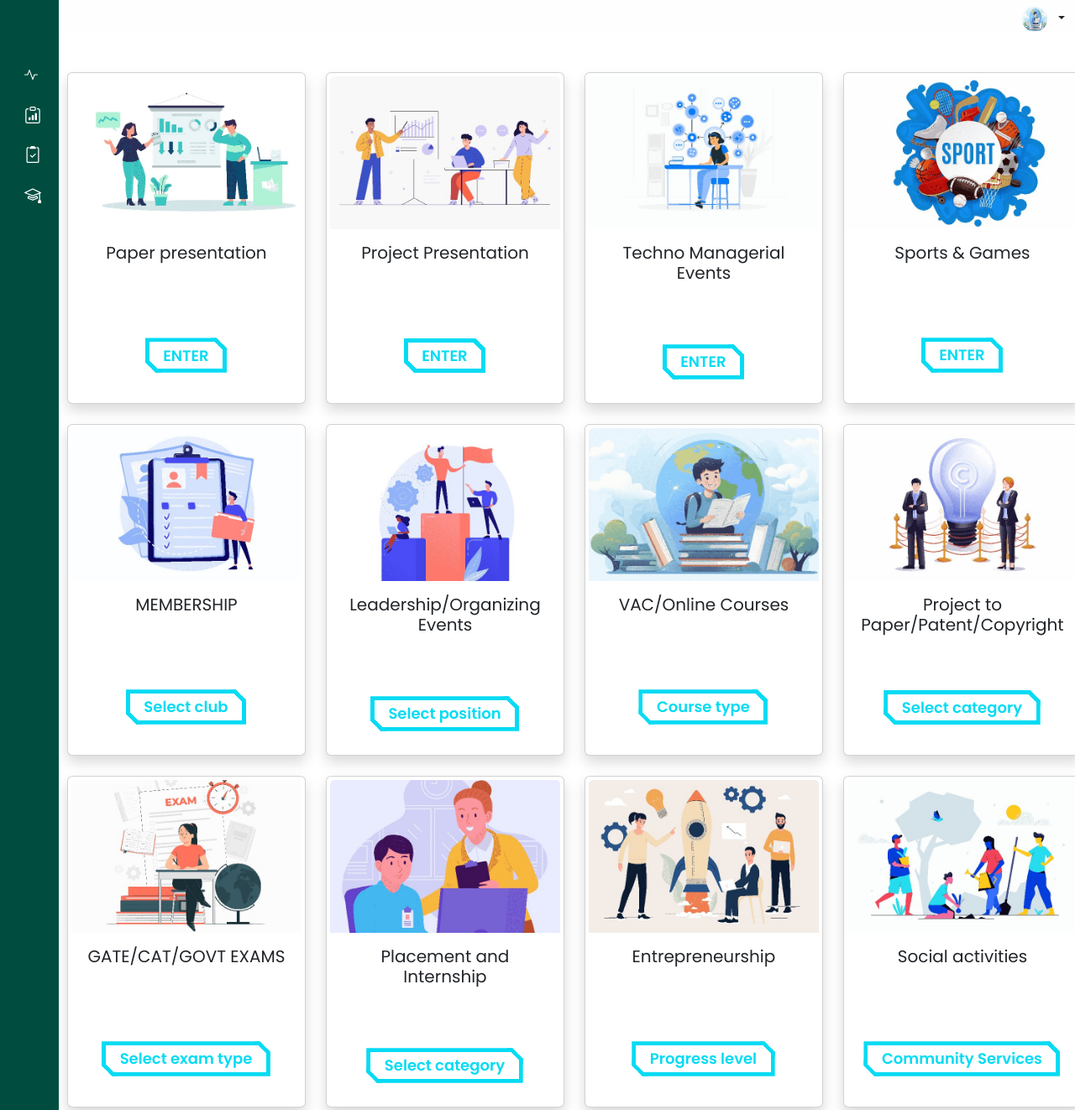
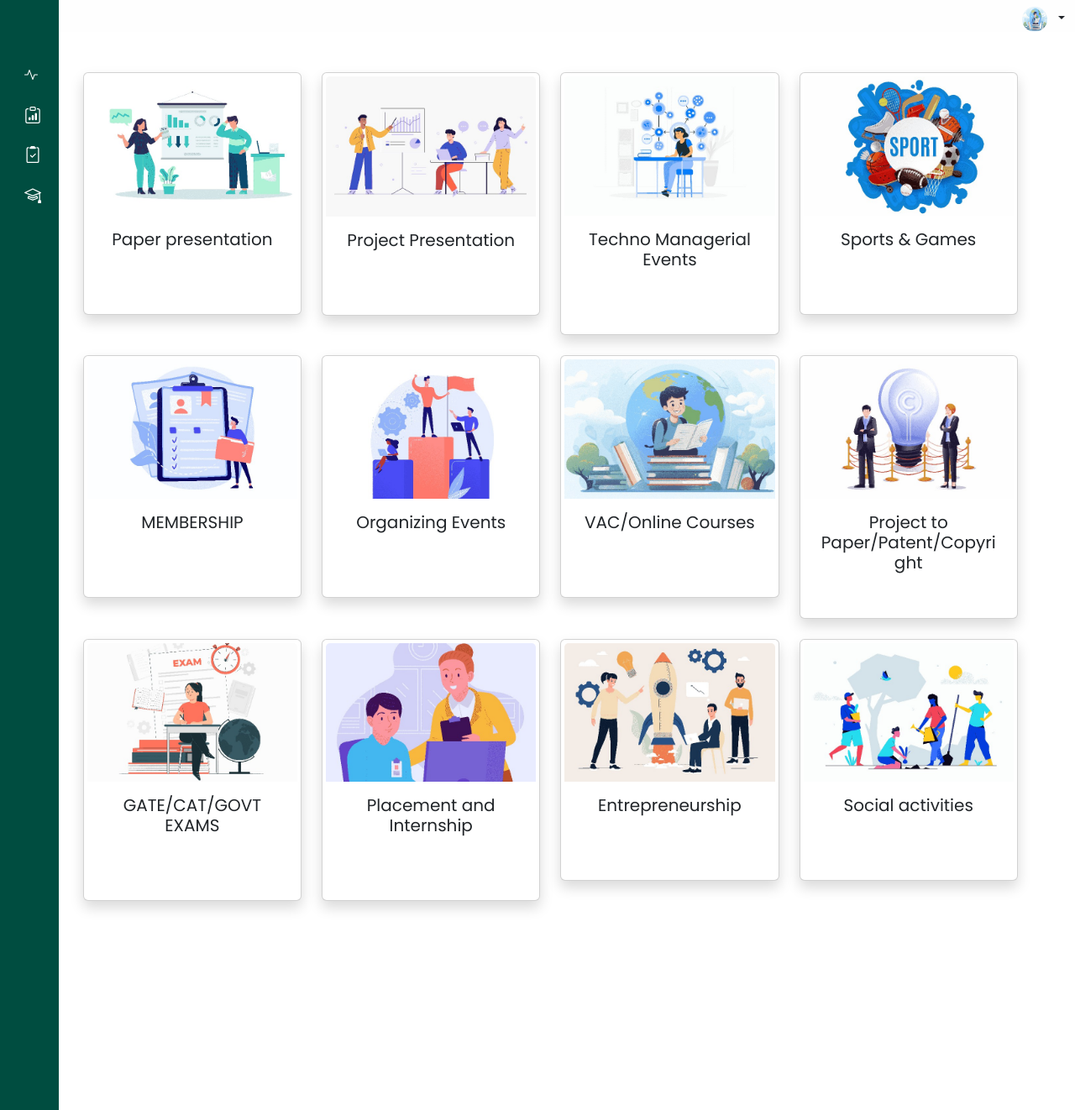
Before and after one commit to sanjai4334/SAP-Point-Calculator-Student-Portal, a website: page activities.html in a window 1280 px wide. Shown: the top 1322 px of the page at 84% size. After the commit the page ends 1097 px from the top, so only its background shows below. Drawn offline with Linux system fonts and the light colour scheme; some icons are missing.

Commit message:
deleted the enter button and reduced the card size

```diff
--- a/activities.html
+++ b/activities.html
@@ -14,26 +14,24 @@
     <!-- internal css -->
     <style>
         @import url('https://fonts.googleapis.com/css2?family=Poppins:wght@400;600&display=swap');
-
         @media (max-width: 576px) {
             .custom-margin-left {
                 margin-left: 6%;
                 /* Adjust the left margin as needed */
             }
-
             .custom-margin-left-content {
                 margin-left: 6.8%;
                 /* Adjust the left margin as needed */
             }
         }
+        /* Ensure no horizontal scroll */
 
-        /* Ensure no horizontal scroll */
         body,
         html {
             overflow-x: hidden;
         }
+        /* Preloader CSS */
 
-        /* Preloader CSS */
         .preloader {
             display: flex;
             align-items: center;
@@ -93,19 +91,18 @@
     <!-- <events list -->
     <div class="container-fluid justify-content-center mt-5 custom-margin-left-content">
 
-        <div class="row container-fluid " style="margin-left: 3.5%;">
+        <div class="row container-fluid " style="margin-left: 5.0%;   width: calc(100% - 95px);">
 
             <!-- Paper presentation  -->
-            <div class="col-lg-3 col-md-6 col-sm-12 mb-4  ">
-                <div class="card p-1 shadow custom-card">
+            <div onclick='window.location.href="./activity_forms/paperout.html"' class="col-lg-3 col-md-6 col-sm-12 mb-4  ">
+                <div class="card p-1 shadow custom-card" style="cursor:pointer">
                     <img src="image/paperprasentation.jpg" class="card-img-top" alt="...">
                     <div class="card-body">
-                        <h5 class="card-title justify-content-center text-center" style="margin-bottom: 41px;">Paper
-                            presentation</h5>
+                        <h5 class="card-title justify-content-center text-center" style="margin-bottom: 41px;">Paper presentation
+                        </h5>
                         <p class="card-text"></p>
                         <div class="d-flex justify-content-center">
                             <a href="./activity_forms/paperin.html">
-                                <button class="b1" style="font-size: 18px;">ENTER</button>
                             </a>
                             <!-- <a href="./activity_forms/paperout.html">
                                 <button class="b2">Outside KEC</button>
@@ -116,16 +113,15 @@
             </div>
 
             <!-- Project presentation  -->
-            <div class="col-lg-3 col-md-6 col-sm-12 mb-4">
-                <div class=" card p-1 shadow">
+            <div onclick='window.location.href="./activity_forms/projectout.html"' class="col-lg-3 col-md-6 col-sm-12 mb-4">
+                <div class=" card p-1 shadow" style="cursor:pointer">
                     <img src="image/project.jpg" class="card-img-top" alt="...">
                     <div class="card-body custom-card">
-                        <h5 class="card-title justify-content-center text-center" style="margin-bottom: 41px;">Project
-                            Presentation</h5>
+                        <h5 class="card-title justify-content-center text-center" style="margin-bottom: 41px;">Project Presentation
+                        </h5>
                         <p class="card-text"></p>
                         <div class="d-flex justify-content-center">
                             <a href="./activity_forms/projectin.html">
-                                <button class="b1" style="font-size: 18px;">ENTER</button>
                             </a>
                             <!--<a href="./activity_forms/projectout.html">
                                 <button class="b2">Outside KEC</button>
@@ -136,15 +132,14 @@
             </div>
 
             <!-- Techno Managerial Events -->
-            <div class="col-lg-3 col-md-6 col-sm-12 mb-4">
-                <div class=" card p-1 shadow">
+            <div onclick='window.location.href="./activity_forms/technoout.html"' class="col-lg-3 col-md-6 col-sm-12 mb-4">
+                <div class=" card p-1 shadow" style="cursor:pointer">
                     <img src="image/techno.jpg" class="card-img-top" alt="...">
                     <div class="card-body custom-card">
                         <h5 class="card-title text-center" style="margin-bottom: 41px;">Techno Managerial Events</h5>
                         <p class="card-text"></p>
                         <div class="d-flex justify-content-center">
                             <a href="./activity_forms/technoin.html">
-                                <button class="b1" style="font-size: 18px;">ENTER</button>
                             </a>
                             <!--<a href="./activity_forms/technoout.html">
                                 <button class="b2">Outside KEC</button>
@@ -155,16 +150,15 @@
             </div>
 
             <!-- Sports & Games -->
-            <div class="col-lg-3 col-md-6 col-sm-12 mb-4  ">
-                <div class="card p-1 shadow custom-card">
+            <div onclick='window.location.href="./activity_forms/sportsout.html"' class="col-lg-3 col-md-6 col-sm-12 mb-4  ">
+                <div class="card p-1 shadow custom-card" style="cursor:pointer">
                     <img src="image/sport.jpg" class="card-img-top" alt="...">
                     <div class="card-body">
-                        <h5 class="card-title justify-content-center text-center" style="margin-bottom: 41px;">Sports &
-                            Games</h5>
+                        <h5 class="card-title justify-content-center text-center" style="margin-bottom: 41px;">Sports & Games
+                        </h5>
                         <p class="card-text"></p>
                         <div class="d-flex justify-content-center">
                             <a href="./activity_forms/sportsin.html">
-                                <button class="b1" style="font-size: 18px;">ENTER</button>
                             </a>
                             <!--<a href="./activity_forms/sportsout.html">
                                 <button class="b2">Outside KEC</button>
@@ -175,8 +169,8 @@
             </div>
 
             <!-- MEMBERSHIP  -->
-            <div class="col-lg-3 col-md-6 col-sm-12 mb-4">
-                <div class=" card p-1 shadow">
+            <div onclick='window.location.href="./activity_forms/memberform.html"' class="col-lg-3 col-md-6 col-sm-12 mb-4">
+                <div class=" card p-1 shadow" style="cursor:pointer">
                     <img src="image/membership.jpg" class="card-img-top" alt="...">
                     <div class="card-body custom-card text-center">
                         <h5 class="card-title justify-content-center" style="margin-bottom: 41px;">MEMBERSHIP
@@ -184,7 +178,6 @@
                         <p class="card-text"></p>
                         <div class="d-flex justify-content-center">
                             <a href="./activity_forms/memberform.html">
-                                <button class="b1" style="font-size: 18px;">Select club</button>
                             </a>
 
                         </div>
@@ -193,16 +186,13 @@
             </div>
 
             <!-- Leadership/Organizing Events -->
-            <div class="col-lg-3 col-md-6 col-sm-12 mb-4">
-                <div class=" card p-1 shadow">
+            <div onclick='window.location.href="./activity_forms/leadform.html"' class="col-lg-3 col-md-6 col-sm-12 mb-4">
+                <div class=" card p-1 shadow" style="cursor:pointer">
                     <img src="image/leadership.jpg" class="card-img-top" alt="...">
                     <div class="card-body custom-card">
-                        <h5 class="card-title text-center" style="margin-bottom: 41px;">Leadership/Organizing Events</h5>
+                        <h5 class="card-title text-center" style="margin-bottom: 41px;">Organizing Events</h5>
                         <p class="card-text"></p>
                         <div class="d-flex justify-content-center">
-                            <a href="./activity_forms/leadform.html">
-                                <button class="b1" style="font-size: 18px;">Select position</button>
-                            </a>
 
                         </div>
                     </div>
@@ -210,15 +200,14 @@
             </div>
 
             <!-- VAC/Online Courses  -->
-            <div class="col-lg-3 col-md-6 col-sm-12 mb-4">
-                <div class=" card p-1 shadow">
+            <div onclick='window.location.href="./activity_forms/courseform.html"' class="col-lg-3 col-md-6 col-sm-12 mb-4">
+                <div class=" card p-1 shadow" style="cursor:pointer">
                     <img src="image/vac.jpg" class="card-img-top" alt="...">
                     <div class="card-body custom-card">
                         <h5 class="card-title text-center" style="margin-bottom: 41px;">VAC/Online Courses</h5>
                         <p class="card-text"></p>
                         <div class="d-flex justify-content-center">
                             <a href="./activity_forms/courseform.html">
-                                <button class="b1" style="font-size: 18px;">Course type</button>
                             </a>
 
                         </div>
@@ -227,17 +216,15 @@
             </div>
 
             <!-- Project to Paper/Patent/Copyright  -->
-            <div class="col-lg-3 col-md-6 col-sm-12 mb-4">
-                <div class=" card p-1 shadow">
+            <div onclick='window.location.href="./activity_forms/patentform.html"' class="col-lg-3 col-md-6 col-sm-12 mb-4">
+                <div class=" card p-1 shadow" style="cursor:pointer">
                     <img src="image/patent.jpg" class="card-img-top" alt="...">
                     <div class="card-body custom-card">
-                        <h5 class="card-title text-center" style="margin-bottom: 18px;">Project to
-                            Paper/Patent/Copyright
+                        <h5 class="card-title text-center" style="margin-bottom: 18px;">Project to Paper/Patent/Copyright
                         </h5>
                         <p class="card-text"></p>
                         <div class="d-flex justify-content-center">
                             <a href="./activity_forms/patentform.html">
-                                <button class="b1" style="font-size: 18px;">Select category</button>
                             </a>
 
                         </div>
@@ -246,15 +233,14 @@
             </div>
 
             <!--  GATE/CAT/GOVT EXAMS  -->
-            <div class="col-lg-3 col-md-6 col-sm-12 mb-4">
-                <div class=" card p-1 shadow">
+            <div onclick='window.location.href="./activity_forms/examform.html"' class="col-lg-3 col-md-6 col-sm-12 mb-4">
+                <div class=" card p-1 shadow" style="cursor:pointer">
                     <img src="image/gate.jpg" class="card-img-top" alt="...">
                     <div class="card-body custom-card">
                         <h5 class="card-title text-center" style="margin-bottom: 41px;">GATE/CAT/GOVT EXAMS</h5>
                         <p class="card-text"></p>
                         <div class="d-flex justify-content-center">
                             <a href="./activity_forms/examform.html">
-                                <button class="b1" style="font-size: 18px;">Select exam type</button>
                             </a>
 
                         </div>
@@ -263,16 +249,15 @@
             </div>
 
             <!--  Placement and Internship  -->
-            <div class="col-lg-3 col-md-6 col-sm-12 mb-4">
-                <div class=" card p-1 shadow">
+            <div onclick='window.location.href="./activity_forms/placementform.html"' class="col-lg-3 col-md-6 col-sm-12 mb-4">
+                <div class=" card p-1 shadow" style="cursor:pointer">
                     <img src="image/internship.jpg" class="card-img-top" alt="...">
                     <div class="card-body custom-card">
-                        <h5 class="card-title justify-content-center text-center" style="margin-bottom: 41px;">Placement and
-                            Internship</h5>
+                        <h5 class="card-title justify-content-center text-center" style="margin-bottom: 41px;">Placement and Internship
+                        </h5>
                         <p class="card-text"></p>
                         <div class="d-flex justify-content-center">
                             <a href="./activity_forms/placementform.html">
-                                <button class="b1" style="font-size: 18px;">Select category</button>
                             </a>
 
                         </div>
@@ -281,8 +266,8 @@
             </div>
 
             <!-- Entrepreneurship  -->
-            <div class="col-lg-3 col-md-6 col-sm-12 mb-4">
-                <div class=" card p-1 shadow">
+            <div onclick='window.location.href="./activity_forms/entrepreneur.html"' class="col-lg-3 col-md-6 col-sm-12 mb-4">
+                <div class=" card p-1 shadow" style="cursor:pointer">
                     <img src="image/entrepreneurship.jpg" class="card-img-top" alt="...">
                     <div class="card-body custom-card">
                         <h5 class="card-title justify-content-center text-center" style="margin-bottom: 41px;">
@@ -290,7 +275,6 @@
                         <p class="card-text"></p>
                         <div class="d-flex justify-content-center">
                             <a href="./activity_forms/entrepreneur.html">
-                                <button class="b1" style="font-size: 18px;">Progress level</button>
                             </a>
 
                         </div>
@@ -299,16 +283,15 @@
             </div>
 
             <!-- Social activities -->
-            <div class="col-lg-3 col-md-6 col-sm-12 mb-4">
-                <div class=" card p-1 shadow">
+            <div onclick='window.location.href="./activity_forms/serviceform.html"' class="col-lg-3 col-md-6 col-sm-12 mb-4">
+                <div class=" card p-1 shadow" style="cursor:pointer">
                     <img src="image/social.jpg" class="card-img-top" alt="...">
                     <div class="card-body custom-card">
-                        <h5 class="card-title justify-content-center text-center" style="margin-bottom: 41px;">Social
-                            activities</h5>
+                        <h5 class="card-title justify-content-center text-center" style="margin-bottom: 41px;">Social activities
+                        </h5>
                         <p class="card-text"></p>
                         <div class="d-flex justify-content-center">
                             <a href="./activity_forms/serviceform.html">
-                                <button class="b1" style="font-size: 18px;">Community Services</button>
                             </a>
 
                         </div>
@@ -330,7 +313,7 @@
     <!-- Script to hide preloader after activities page loaded -->
     <script>
         // Wait for the page to load completely
-        window.addEventListener('load', function () {
+        window.addEventListener('load', function() {
             // Hide the preloader
             document.querySelector('.preloader').style.display = 'none';
         });
--- a/button.css
+++ b/button.css
@@ -1,4 +1,5 @@
 /* Styles for Button 1 */
+
 .b1 {
     --border: 5px;
     /* Border width */
@@ -8,7 +9,9 @@
     /* Button color */
 }
 
+
 /* Styles for Button 2 */
+
 .b2 {
     --border: 5px;
     /* Border width */
@@ -16,16 +19,18 @@
     /* Slanted corners size */
     --color: #058d44;
     /* Button color */
-
 }
 
+
 /* Ensure the last button doesn't have extra margin */
+
 .b2:last-child {
     margin-right: 0;
 }
 
 
 /* Common styles for both buttons */
+
 .b1,
 .b2 {
     font-size: 13px;
@@ -40,32 +45,27 @@
     /* Bold font weight */
     color: var(--color);
     /* Text color */
-    background:
-        linear-gradient(to bottom left, var(--color) 50%, #0000 50.1%) top right,
-        linear-gradient(to top right, var(--color) 50%, #0000 50.1%) bottom left;
+    background: linear-gradient(to bottom left, var(--color) 50%, #0000 50.1%) top right, linear-gradient(to top right, var(--color) 50%, #0000 50.1%) bottom left;
     /* Gradient background */
     background-size: calc(var(--slant) + 1.3*var(--border)) calc(var(--slant) + 1.3*var(--border));
     /* Background size
     */
     background-repeat: no-repeat;
     /* No repeating background */
-    box-shadow:
-        0 0 0 200px inset var(--s, #0000),
-        /* Inset shadow */
-        0 0 0 var(--border) inset var(--color);
+    box-shadow: 0 0 0 200px inset var(--s, #0000), /* Inset shadow */
+    0 0 0 var(--border) inset var(--color);
     /* Border shadow */
-    clip-path:
-        polygon(0 0, calc(100% - var(--slant)) 0, 100% var(--slant),
-            100% 100%, var(--slant) 100%, 0 calc(100% - var(--slant)));
+    clip-path: polygon(0 0, calc(100% - var(--slant)) 0, 100% var(--slant), 100% 100%, var(--slant) 100%, 0 calc(100% - var(--slant)));
     /* Clip path for slanted corners */
     transition: color var(--t, 0.3s), background-size 0.3s;
     /* Transition effect */
     margin-right: 1px;
     /* space between the buttons */
-
 }
 
+
 /* Focus styles for buttons */
+
 button:focus-visible {
     outline-offset: calc(-1*var(--border));
     /* Offset outline */
@@ -77,7 +77,9 @@ button:focus-visible {
     /* Adjust background size */
 }
 
+
 /* Hover and active styles for buttons */
+
 button:hover,
 button:active {
     background-size: 100% 100%;
@@ -88,7 +90,9 @@ button:active {
     /* Transition delay */
 }
 
+
 /* Active styles for buttons */
+
 button:active {
     --s: #0005;
     /* Shadow color on active */
@@ -96,7 +100,9 @@ button:active {
     /* Remove transition */
 }
 
+
 /* Container styles for buttons */
+
 .button-container {
     display: flex;
     /* Flexbox layout */
@@ -108,9 +114,10 @@ button:active {
     /* Adjust alignment as needed */
 }
 
+
 /* Responsive styles for smaller screens */
+
 @media screen and (max-width: 600px) {
-
     .b1,
     .b2 {
         font-size: 6vw;
@@ -124,10 +131,12 @@ button:active {
     }
 }
 
+
 /* css for card -minimum height */
 
 .card {
-    min-height: 395px; /* Adjust to your desired minimum height */
+    min-height: 55px;
+    /* Adjust to your desired minimum height */
 }
 
 .card-body {
@@ -137,11 +146,13 @@ button:active {
 }
 
 .card-title {
-    flex-grow: 1; /* Allows the title to take up available space */
+    flex-grow: 1;
+    /* Allows the title to take up available space */
 }
 
 .card-text {
-    flex-grow: 1; /* Ensures space is distributed evenly */
+    flex-grow: 1;
+    /* Ensures space is distributed evenly */
 }
 
 .d-flex {
--- a/style.css
+++ b/style.css
@@ -1,5 +1,4 @@
 @import url('https://fonts.googleapis.com/css2?family=Poppins:wght@400;600&display=swap');
-
 ::after,
 ::before {
     box-sizing: border-box;
@@ -155,7 +154,6 @@ a.sidebar-link:hover {
         margin-left: 18%;
         /* Adjust the left margin as needed */
     }
-
     .custom-margin-left-content {
         margin-left: 6.8%;
         /* Adjust the left margin as needed */
```
Also changed, not shown: junk code.html (+12 -16 lines).
